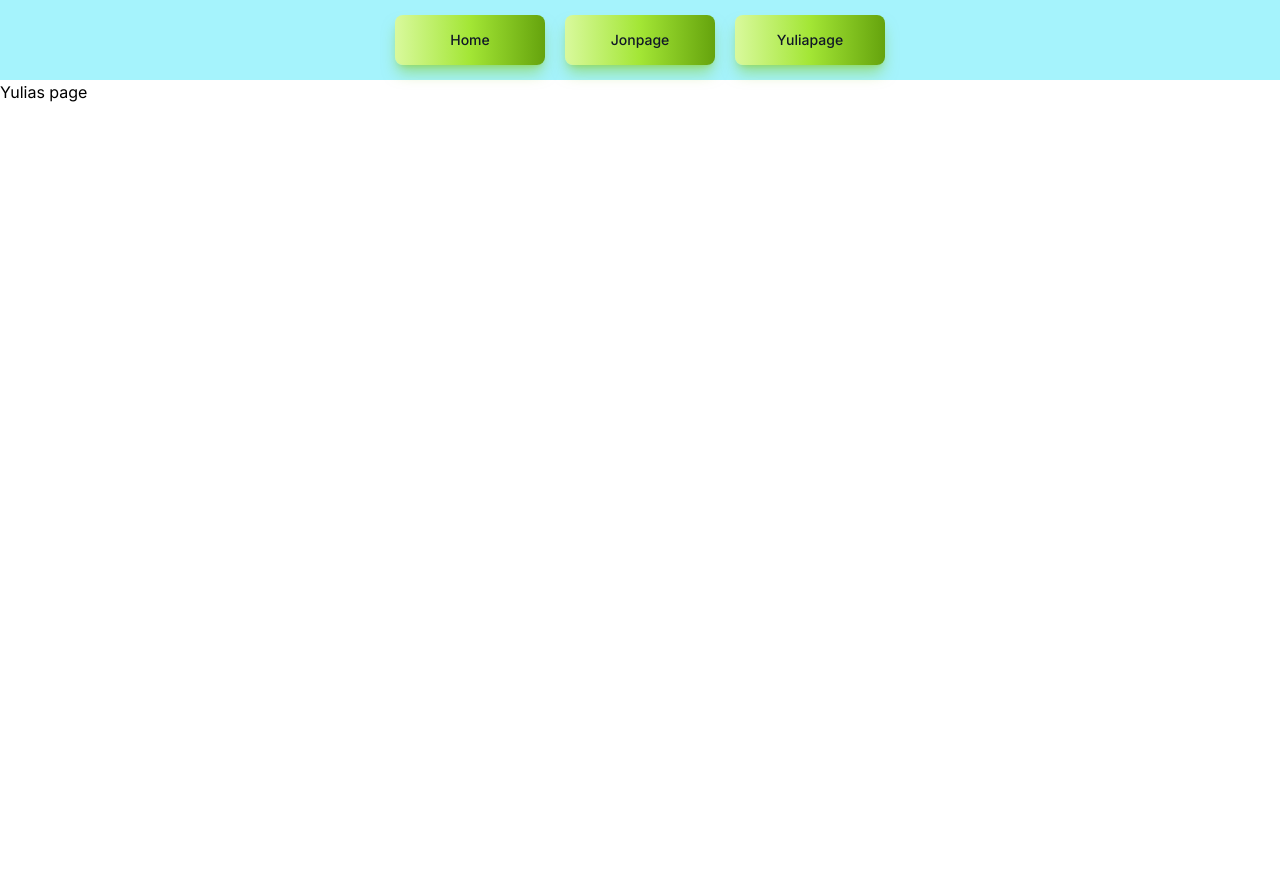
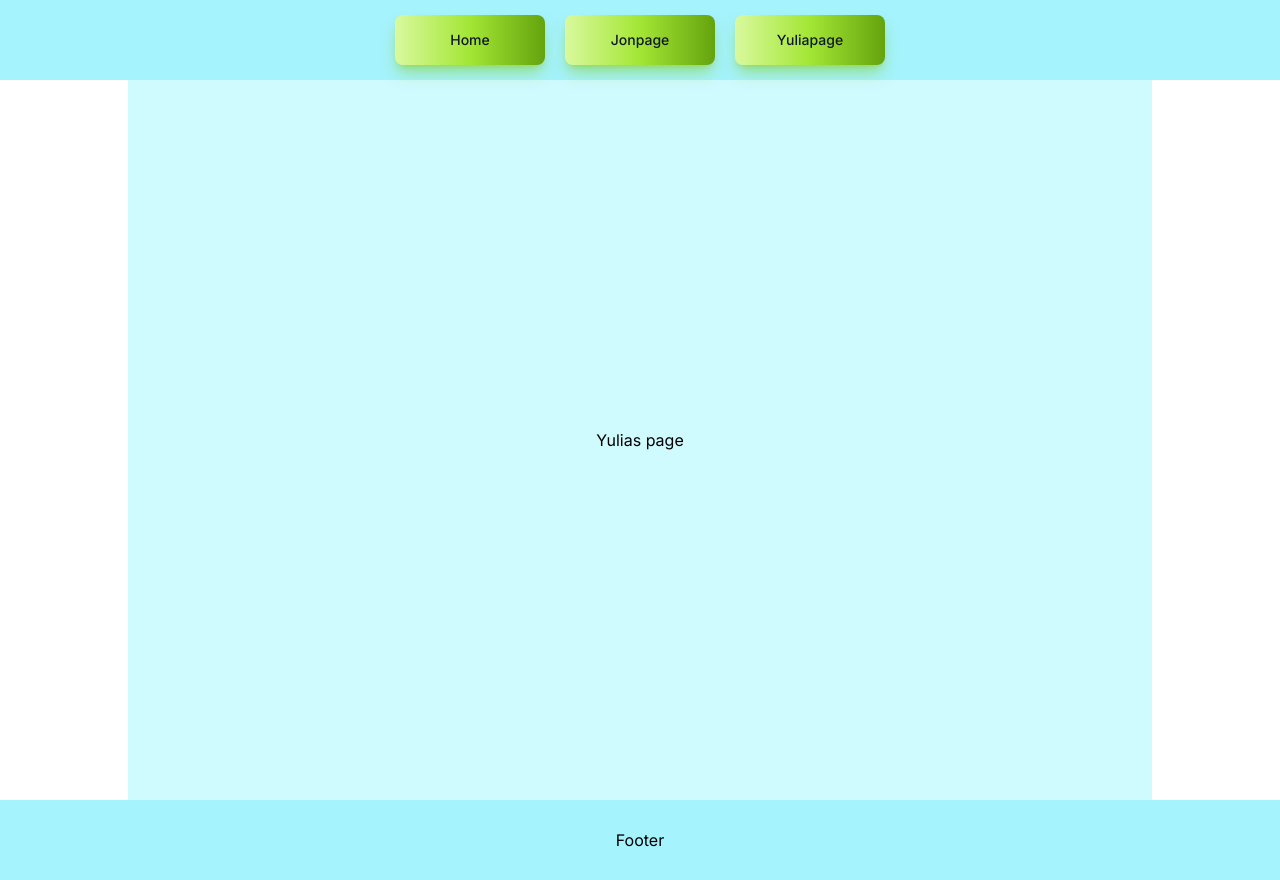
Before and after one commit to Jonathannilsson90/hemeraday, a Next.js app: page /yuliapage in a window 1280 px wide. Built offline with nearby package versions, Linux system fonts and the light colour scheme.

Commit message:
fix header and footer as coponemnts

```diff
--- /dev/null
+++ b/app/components/footer.tsx
@@ -0,0 +1,10 @@
+import Link from "next/link";
+
+const Footer = () => {
+    return (
+        <div className="h-[5vh] flex flex-col items-center justify-center h-[80px] bg-cyan-200">
+            <p>Footer</p>
+        </div>
+    )
+}
+export default Footer;
--- /dev/null
+++ b/app/components/header.tsx
@@ -0,0 +1,16 @@
+import Link from "next/link";
+
+const Header = () => {
+
+    return(
+        <div className="h-[5vh] flex items-center justify-center h-[80px] bg-cyan-200">
+        <div className="flex flex-row items-center justify-between h-[80px] z-[10]">
+          <button type="button" className="text-gray-900 bg-gradient-to-r from-lime-200 via-lime-400 to-lime-600 hover:bg-gradient-to-br  focus:outline-none focus:ring-lime-300  shadow-lg shadow-lime-500/50 dark:shadow-lg dark:shadow-lime-800/80 font-medium rounded-lg text-sm px-7 py-2.5 text-center me-5  min-w-[150px] h-[50px]"><Link href="/" className="">Home</Link></button>
+          <button type="button" className="text-gray-900 bg-gradient-to-r from-lime-200 via-lime-400 to-lime-600 hover:bg-gradient-to-br  focus:outline-none focus:ring-lime-300  shadow-lg shadow-lime-500/50 dark:shadow-lg dark:shadow-lime-800/80 font-medium rounded-lg text-sm px-7 py-2.5 text-center me-5  min-w-[150px] h-[50px]"><Link href="/jonpage">Jonpage</Link></button>
+          <button type="button" className="text-gray-900 bg-gradient-to-r from-lime-200 via-lime-400 to-lime-600 hover:bg-gradient-to-br  focus:outline-none focus:ring-lime-300  shadow-lg shadow-lime-500/50 dark:shadow-lg dark:shadow-lime-800/80 font-medium rounded-lg text-sm px-7 py-2.5 text-center   min-w-[150px] h-[50px]"><Link href="/yuliapage">Yuliapage</Link></button>
+        </div>
+      </div>
+    )
+
+}
+export default Header;
--- a/app/layout.tsx
+++ b/app/layout.tsx
@@ -2,6 +2,8 @@ import type { Metadata } from "next";
 import { Inter } from "next/font/google";
 import "./globals.css";
 import Link from "next/link";
+import Header from "./components/header";
+import Footer from "./components/footer";
 
 const inter = Inter({ subsets: ["latin"] });
 
@@ -18,14 +20,9 @@ export default function RootLayout({
   return (
     <html lang="en">
       <body className={inter.className}>
-        <div className="flex items-center justify-center h-[80px] bg-cyan-200">
-          <div className="flex flex-row items-center justify-between">
-            <button type="button" className="text-gray-900 bg-gradient-to-r from-lime-200 via-lime-400 to-lime-600 hover:bg-gradient-to-br  focus:outline-none focus:ring-lime-300  shadow-lg shadow-lime-500/50 dark:shadow-lg dark:shadow-lime-800/80 font-medium rounded-lg text-sm px-7 py-2.5 text-center me-5  min-w-[150px] h-[50px]"><Link href="/" className="">Home</Link></button>
-            <button type="button" className="text-gray-900 bg-gradient-to-r from-lime-200 via-lime-400 to-lime-600 hover:bg-gradient-to-br  focus:outline-none focus:ring-lime-300  shadow-lg shadow-lime-500/50 dark:shadow-lg dark:shadow-lime-800/80 font-medium rounded-lg text-sm px-7 py-2.5 text-center me-5  min-w-[150px] h-[50px]"><Link href="/jonpage">Jonpage</Link></button>
-            <button type="button" className="text-gray-900 bg-gradient-to-r from-lime-200 via-lime-400 to-lime-600 hover:bg-gradient-to-br  focus:outline-none focus:ring-lime-300  shadow-lg shadow-lime-500/50 dark:shadow-lg dark:shadow-lime-800/80 font-medium rounded-lg text-sm px-7 py-2.5 text-center   min-w-[150px] h-[50px]"><Link href="/yuliapage">Yuliapage</Link></button>
-          </div>
-        </div>
+        <Header/>
         {children}
+        <Footer/>
       </body>
     </html>
   );
--- a/app/yuliapage/page.tsx
+++ b/app/yuliapage/page.tsx
@@ -1,8 +1,10 @@
 const YuliaPage = () => {
   return (
-    <div className="h-screen box-border flex flex-col">
-        <h1>Yulias page</h1>
-    </div>
+<div className="h-85vh] box-border w-[100vw] flex flex-col justify-center items-center">
+  <div className="h-[90vh] box-border w-[80vw] bg-cyan-100 flex flex-col justify-center items-center">
+    <h1>Yulias page</h1>
+  </div>
+</div>
   )
 }
 export default YuliaPage
```
